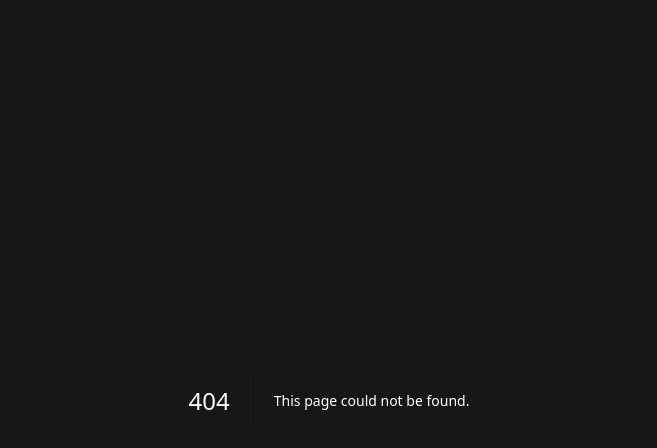
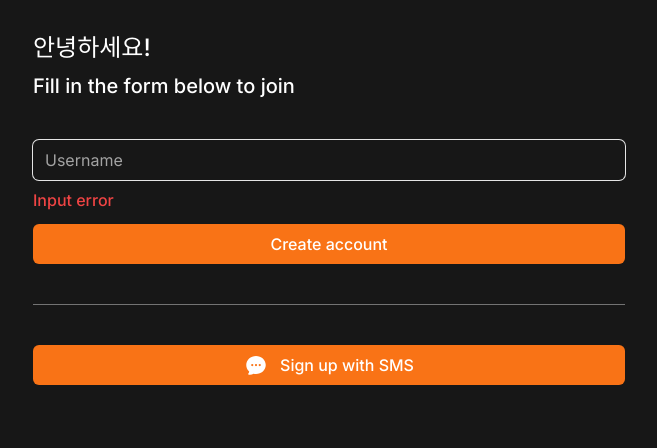
Before and after one commit to jiwonkim16/Carrot-Market-Reloaded, a Next.js app: page /create-account in a window 1280 px wide. Before the commit this address had no page. Shown: the top 448 px of the page, without its empty margins (311-968 px from the left). Built offline with nearby package versions, Linux system fonts and the light colour scheme.

Commit message:
🎨 Create-account page UI

```diff
--- /dev/null
+++ b/app/create-account/page.tsx
@@ -0,0 +1,39 @@
+import { ChatBubbleOvalLeftEllipsisIcon } from "@heroicons/react/24/solid";
+import Link from "next/link";
+
+function CreateAccount() {
+  return (
+    <div className="flex flex-col gap-10 py-8 px-6">
+      <div className="flex flex-col gap-2 *:font-medium">
+        <h1 className="text-2xl">안녕하세요!</h1>
+        <h2 className="text-xl">Fill in the form below to join</h2>
+      </div>
+      <form className="flex flex-col gap-3">
+        <div className="flex flex-col gap-2">
+          <input
+            type="text"
+            placeholder="Username"
+            required
+            className="bg-transparent rounded-md w-full h-10 focus:outline-none ring-1 focus:ring-2 ring-neutral-200 focus:ring-orange-500 border-none placeholder:text-neutral-400"
+          />
+          <span className="text-red-500 font-medium">Input error</span>
+        </div>
+        <button className="primary-btn h-10">Create account</button>
+      </form>
+      <div className="w-full h-px bg-neutral-500"></div>
+      <div>
+        <Link
+          className="primary-btn flex h-10 items-center justify-center gap-3"
+          href="/sms"
+        >
+          <span>
+            <ChatBubbleOvalLeftEllipsisIcon className="h-6 w-6" />
+          </span>
+          <span>Sign up with SMS</span>
+        </Link>
+      </div>
+    </div>
+  );
+}
+
+export default CreateAccount;
--- a/app/globals.css
+++ b/app/globals.css
@@ -13,3 +13,9 @@
     @apply text-3xl font-extralight;
   }
 }
+
+@layer components {
+  .primary-btn {
+    @apply w-full bg-orange-500 text-white font-medium rounded-md text-center hover:bg-orange-400 transition-colors;
+  }
+}
--- a/app/page.tsx
+++ b/app/page.tsx
@@ -9,10 +9,7 @@
         <h2 className="text-2xl">당근마켓에 어서오세요</h2>
       </div>
       <div className="flex flex-col items-center gap-3 w-full p-6">
-        <Link
-          className="w-full bg-orange-500 text-white text-lg font-medium py-2.5 rounded-md text-center hover:bg-orange-400 transition-colors"
-          href="/create-account"
-        >
+        <Link className="primary-btn py-2.5 text-lg" href="/create-account">
           시작하기
         </Link>
         <div className="flex gap-2">
--- a/package.json
+++ b/package.json
@@ -9,6 +9,7 @@
     "lint": "next lint"
   },
   "dependencies": {
+    "@heroicons/react": "^2.1.3",
     "@tailwindcss/forms": "^0.5.7",
     "next": "14.1.4",
     "react": "^18",
```
Also changed, not shown: app/login/page.tsx (added), 1 other file (tests, documents, lock files or other folders).
